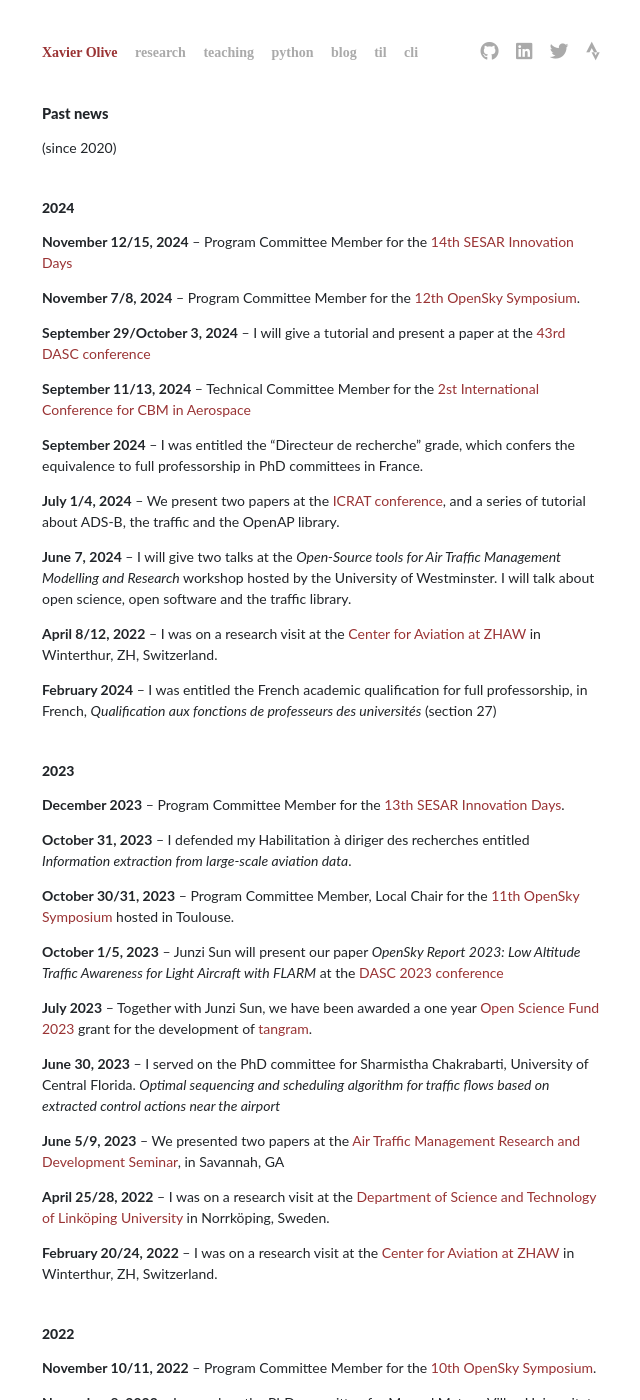
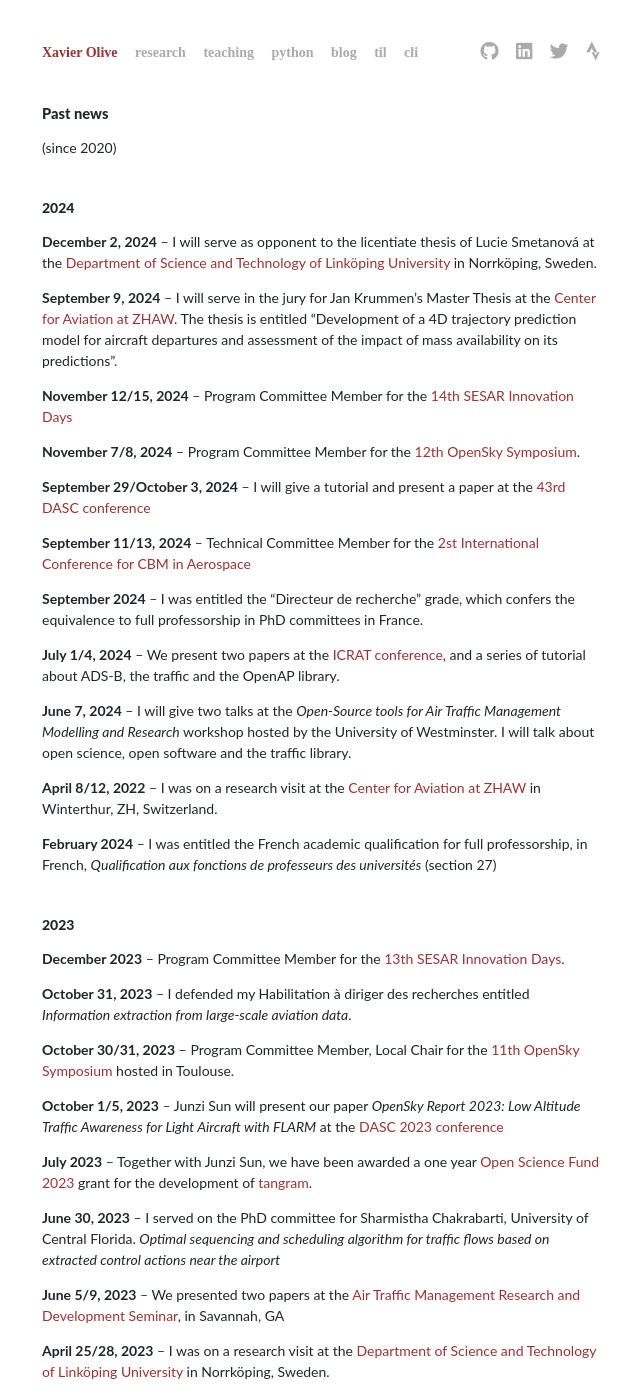
Before and after one commit to xoolive/xoolive.github.io, a Jekyll site: the page built from _pages/news.md, in a window 1280 px wide and 1400 px high. Shown: the whole window, without its empty margins (319-959 px from the left). Built offline with Jekyll 4.4.1, drawn with Linux system fonts in a browser that asks for light colours; nearby versions of some CDN libraries; some web fonts are replaced; a script that is not in the unit is left out.

Commit message:
more news

```diff
--- a/_pages/news.md
+++ b/_pages/news.md
@@ -9,6 +9,10 @@ permalink: /news/
 (since 2020)
 
 ## 2024
+
+**December 2, 2024** -- I will serve as opponent to the licentiate thesis of Lucie Smetanová at the [Department of Science and Technology of Linköping University](https://liu.se/en/employee/tatpo46) in Norrköping, Sweden.
+
+**September 9, 2024** -- I will serve in the jury for Jan Krummen's Master Thesis at the [Center for Aviation at ZHAW](https://www.zhaw.ch/en/engineering/institutes-centres/zav/). The thesis is entitled "Development of a 4D trajectory prediction model for aircraft departures and assessment of the impact of mass availability on its predictions".
 
 **November 12/15, 2024** -- Program Committee Member for the [14th SESAR Innovation Days](https://sesarju.eu/sesarinnovationdays)
 
@@ -45,9 +49,9 @@ at the [43rd DASC conference](https://2023.dasconline.org/)
 
 **June 5/9, 2023** -- We presented two papers at the [Air Traffic Management Research and Development Seminar](https://www.atmseminar.org/), in Savannah, GA
 
-**April 25/28, 2022** -- I was on a research visit at the [Department of Science and Technology of Linköping University](https://liu.se/en/employee/tatpo46) in Norrköping, Sweden.
+**April 25/28, 2023** -- I was on a research visit at the [Department of Science and Technology of Linköping University](https://liu.se/en/employee/tatpo46) in Norrköping, Sweden.
 
-**February 20/24, 2022** -- I was on a research visit at the [Center for Aviation at ZHAW](https://www.zhaw.ch/en/engineering/institutes-centres/zav/) in Winterthur, ZH, Switzerland.
+**February 20/24, 2023** -- I was on a research visit at the [Center for Aviation at ZHAW](https://www.zhaw.ch/en/engineering/institutes-centres/zav/) in Winterthur, ZH, Switzerland.
 
 ## 2022
 
```
